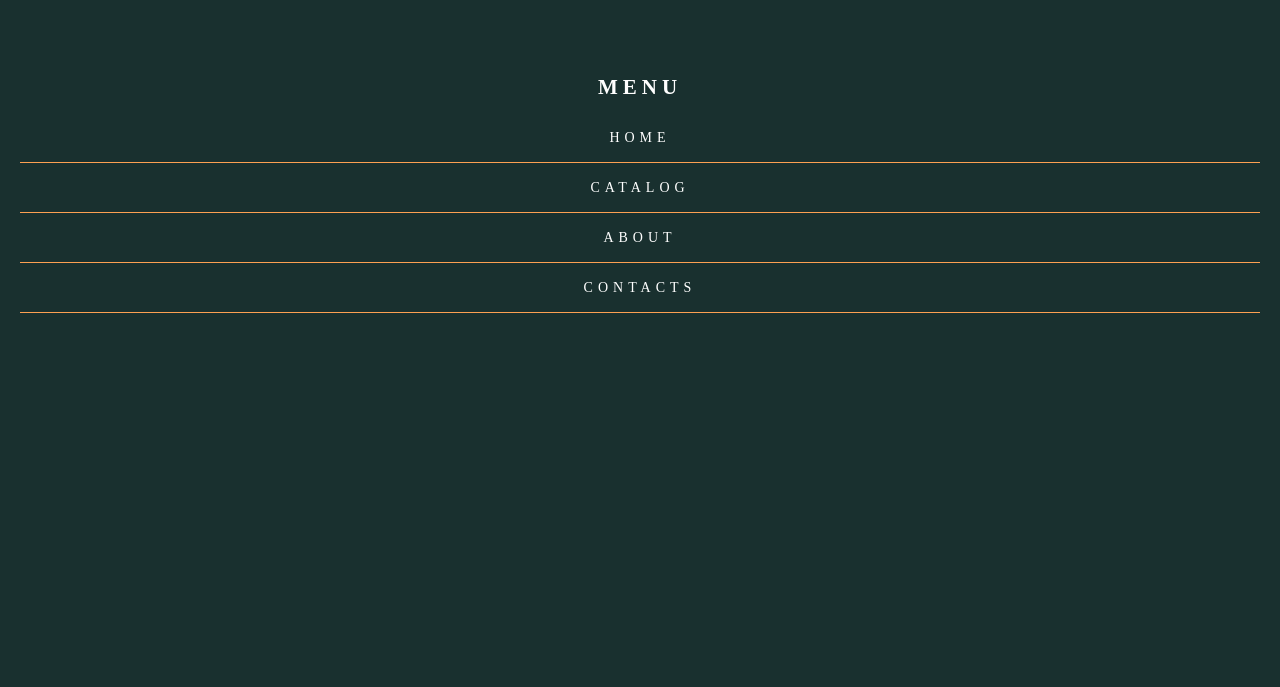
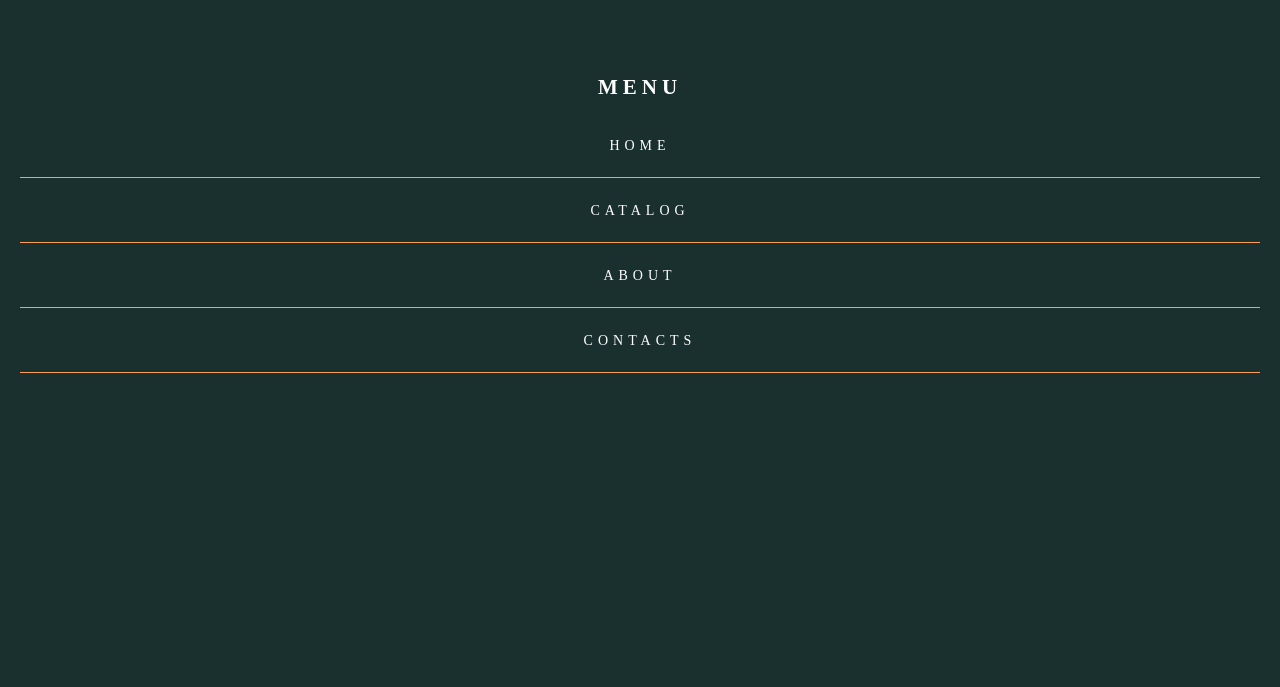
Before and after one commit to samolevich2017/bright-and-light, a plain HTML site: page index.html in a window 1280 px wide. Both pictures are taken after a click on the element 1239 px from the left and 32 px from the top of the page. Shown: the part 57-744 px from the top of the page. Drawn offline with Linux system fonts and the light colour scheme; a web font is replaced by a local one.

Commit message:
fix menu

```diff
--- a/style/header_style.css
+++ b/style/header_style.css
@@ -283,7 +283,7 @@ body{
     position: relative;
     display: flex;
     align-items: center;
-    height: 50px;
+    height: 65px;
     border-bottom: 1px solid #fda052;
 }
 
@@ -291,7 +291,7 @@ body{
     position: absolute;
     height: 100%;
     width: 100%;
-    line-height: 50px;
+    line-height: 65px;
     color: #fff;
     text-align: center;
     text-transform: uppercase;
```
